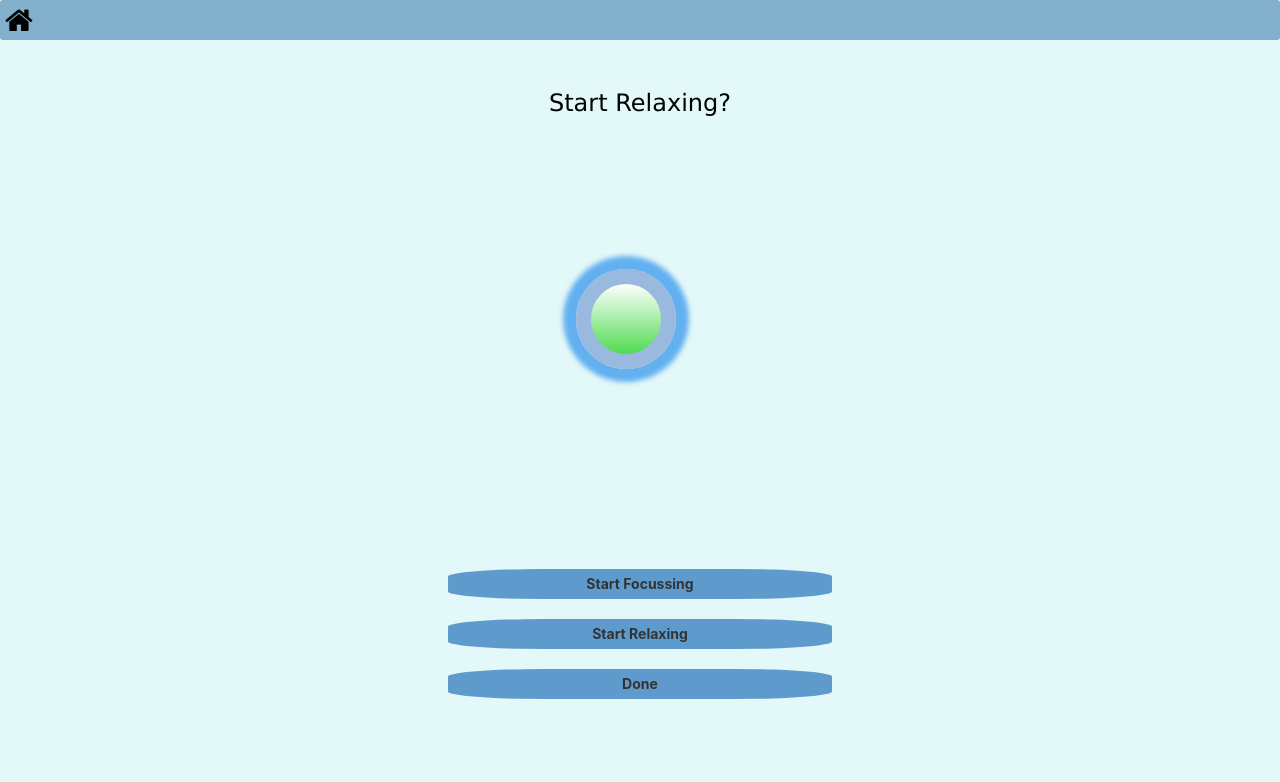
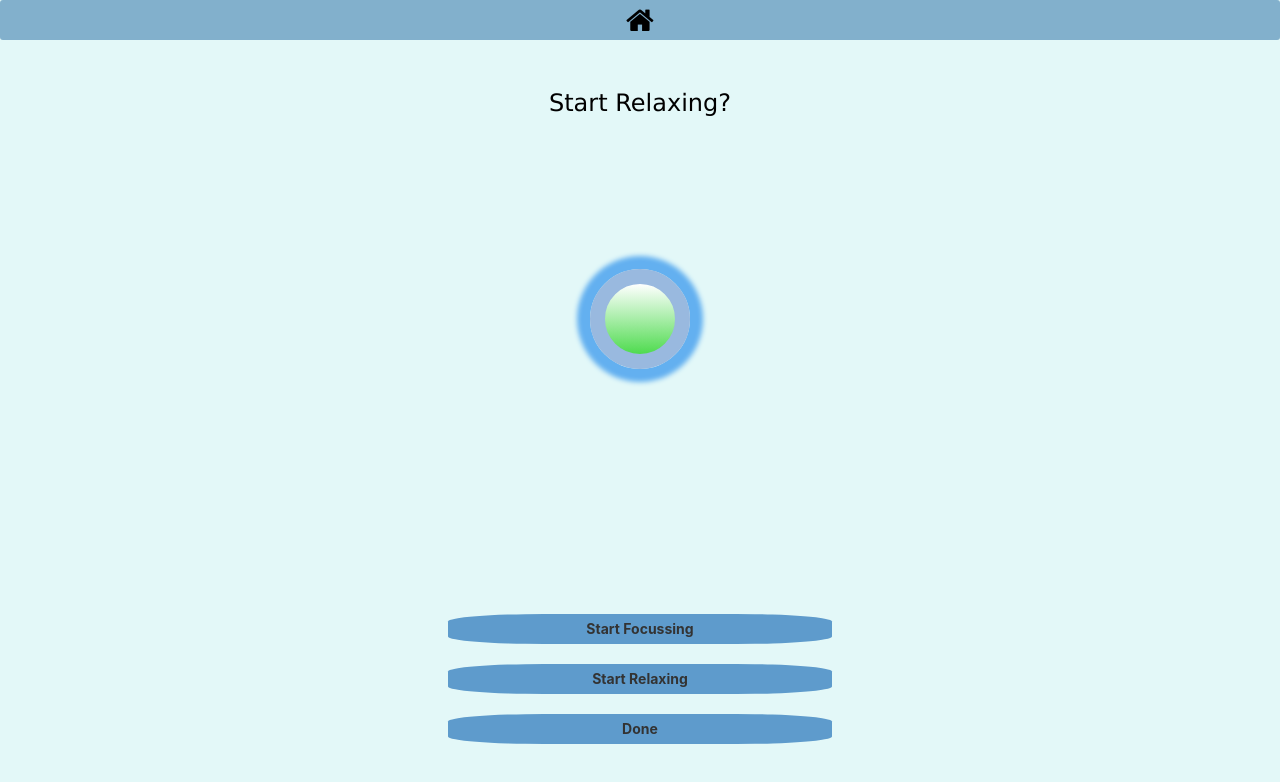
Before and after one commit to CyanGirl/MeditateApp, a React (Create React App) app: page /Practice in a window 1280 px wide. Shown: the top 782 px of the page. Built offline with nearby package versions, Linux system fonts and the light colour scheme.

Commit message:
routers added

```diff
--- a/src/Practice/Practice.css
+++ b/src/Practice/Practice.css
@@ -1,18 +1,17 @@
 .circle {
   height: 100px;
   width: 100px;
-
-  margin-left: 40vw;
   margin-top: 15vh;
+  display: inline-block;
+  text-align: left;
   border-radius: 50%;
   background: linear-gradient(360deg, rgb(79, 219, 79), white);
-  position: absolute;
   border: 15px solid rgb(153, 185, 223);
   box-shadow: 0px 0px 5px 13px rgb(99, 176, 240);
 }
 .btnPrac {
   width: 30vw;
-  margin-left: 35vw;
+
   padding: 5px;
 }
 .buttonStart {
@@ -28,12 +27,13 @@
   transition: all 0.5s;
 }
 .btnsec {
-  margin-top: 50vh;
+  margin-top: 30vh;
 }
 #Practice {
   min-height: 100vh;
   max-width: 100vw;
   overflow-x: hidden;
+  text-align: center;
 }
 h3 {
   color: black;
@@ -71,10 +71,9 @@ h3 {
   height: 100px;
   border: 15px solid rgb(153, 185, 223);
   width: 100px;
-  margin-left: 40vw;
-  margin-top: 15vh;
+  display: inline-block;
+  text-align: left;
   border-radius: 50%;
-  position: absolute;
   animation-name: breathing;
   animation-duration: 17s;
   animation-iteration-count: infinite;
@@ -106,11 +105,10 @@ h3 {
 .relaxing {
   height: 100px;
   width: 100px;
-  margin-left: 40vw;
-  margin-top: 15vh;
+  display: inline-block;
+  text-align: left;
   border-radius: 50%;
   border: 15px solid rgb(153, 185, 223);
-  position: absolute;
   animation-name: relax;
   animation-duration: 12s;
   animation-iteration-count: infinite;
@@ -270,24 +268,3 @@ h3 {
 .dark h3 {
   color: rgb(163, 142, 142);
 }
-
-@media (min-width: 750px) {
-  .circle,
-  .playing,
-  .relaxing {
-    margin-left: 45vw;
-  }
-  .centre {
-    margin-left: 43vw;
-  }
-}
-@media (max-width: 400px) {
-  .circle,
-  .playing,
-  .relaxing {
-    margin-left: 35vw;
-  }
-  .centre {
-    margin-left: 30vw;
-  }
-}
```
